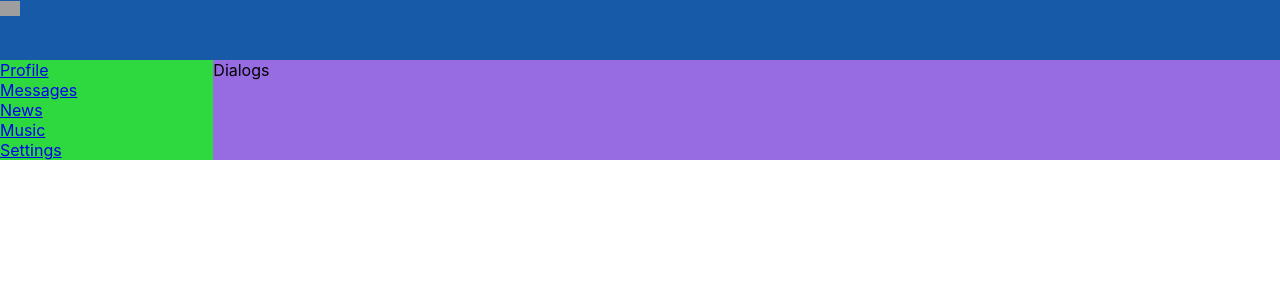
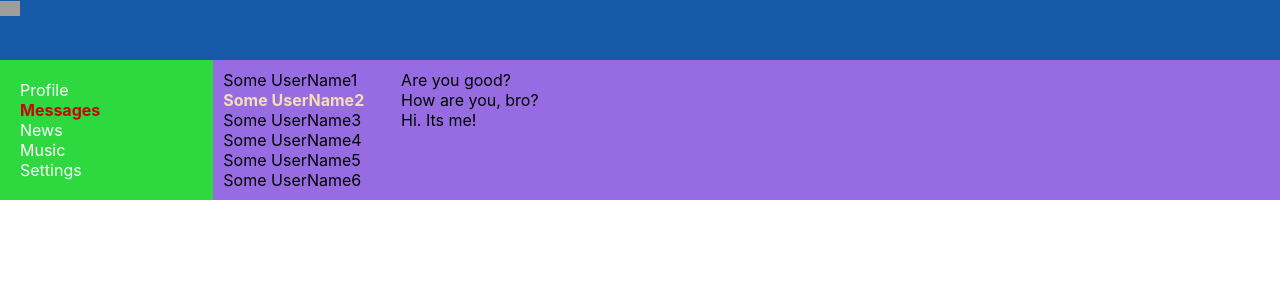
Before and after one commit to JwBaD/social-media-network, a React (Create React App) app in the folder social-media-network/: page /dialogs in a window 1280 px wide. Shown: the top 300 px of the page. Built offline with nearby package versions, Linux system fonts and the light colour scheme; grey boxes are pictures that could not be loaded.

Commit message:
social media network v-0.1.20

```diff
--- a/social-media-network/src/components/Dialogs/Dialogs.jsx
+++ b/social-media-network/src/components/Dialogs/Dialogs.jsx
@@ -2,8 +2,20 @@ import dialogsModuleCss from './Dialogs.module.css'
 
 const Dialogs = (props) => {
     return (
-        <div className={dialogsModuleCss.content}>
-            Dialogs
+        <div className={dialogsModuleCss.dialogs}>
+            <div className={dialogsModuleCss.dialogsItems}>
+                <div className={dialogsModuleCss.dialog}>Some UserName1</div>
+                <div className={dialogsModuleCss.dialog + ' ' + dialogsModuleCss.active}>Some UserName2</div>
+                <div className={dialogsModuleCss.dialog}>Some UserName3</div>
+                <div className={dialogsModuleCss.dialog}>Some UserName4</div>
+                <div className={dialogsModuleCss.dialog}>Some UserName5</div>
+                <div className={dialogsModuleCss.dialog}>Some UserName6</div>
+            </div>
+            <div className={dialogsModuleCss.messages}>
+                <div className={dialogsModuleCss.message}>Are you good?</div>
+                <div className={dialogsModuleCss.message}>How are you, bro?</div>
+                <div className={dialogsModuleCss.message}>Hi. Its me!</div>
+            </div>
         </div>
     );
 };
--- a/social-media-network/src/components/Dialogs/Dialogs.module.css
+++ b/social-media-network/src/components/Dialogs/Dialogs.module.css
@@ -0,0 +1,22 @@
+.dialogs {
+    margin: 0 auto;
+    display: grid;
+    grid-template-columns: 2fr 10fr;
+}
+
+.dialogsItems {
+    padding: 10px;
+}
+
+.dialogsItems .active {
+    color: wheat;
+    font-weight: bold;
+}
+
+.messages {
+    padding: 10px;
+}
+
+/* .messages .message {
+
+} */
--- a/social-media-network/src/components/Navbar/Navbar.jsx
+++ b/social-media-network/src/components/Navbar/Navbar.jsx
@@ -1,22 +1,25 @@
 import navbarModuleCss from './Navbar.module.css';
+import { NavLink } from 'react-router-dom';
+
+const activeLink = ({isActive}) => isActive ? navbarModuleCss.active : navbarModuleCss.item;
 
 const Navbar = () => {
     return (
         <nav className={navbarModuleCss.nav}>
             <div className={navbarModuleCss.item}>
-                <a href='/profile'>Profile</a>
+                <NavLink to='/profile' className={activeLink}>Profile</NavLink>
             </div>
             <div className={navbarModuleCss.item}>
-                <a href='/dialogs'>Messages</a>
+                <NavLink to='/dialogs' className={activeLink}>Messages</NavLink>
             </div>
             <div className={navbarModuleCss.item}>
-                <a href='/news'>News</a>
+                <NavLink to='/news' className={activeLink}>News</NavLink>
             </div>
             <div className={navbarModuleCss.item}>
-                <a href='/music'>Music</a>
+                <NavLink to='/music' className={activeLink}>Music</NavLink>
             </div>
             <div className={navbarModuleCss.item}>
-                <a href='/settings'>Settings</a>
+                <NavLink to='/settings' className={activeLink}>Settings</NavLink>
             </div>
         </nav>
     );
--- a/social-media-network/src/components/Navbar/Navbar.module.css
+++ b/social-media-network/src/components/Navbar/Navbar.module.css
@@ -1,8 +1,16 @@
 .nav {
     grid-area: nav;
     background-color: rgb(45, 217, 62);
+    padding: 20px;
 }
 
 .item {
     color: white;
+    text-decoration: none;
 }
+
+.active {
+    color: rgb(195, 8, 8);
+    font-weight: bold;
+    text-decoration: none;
+}
```
